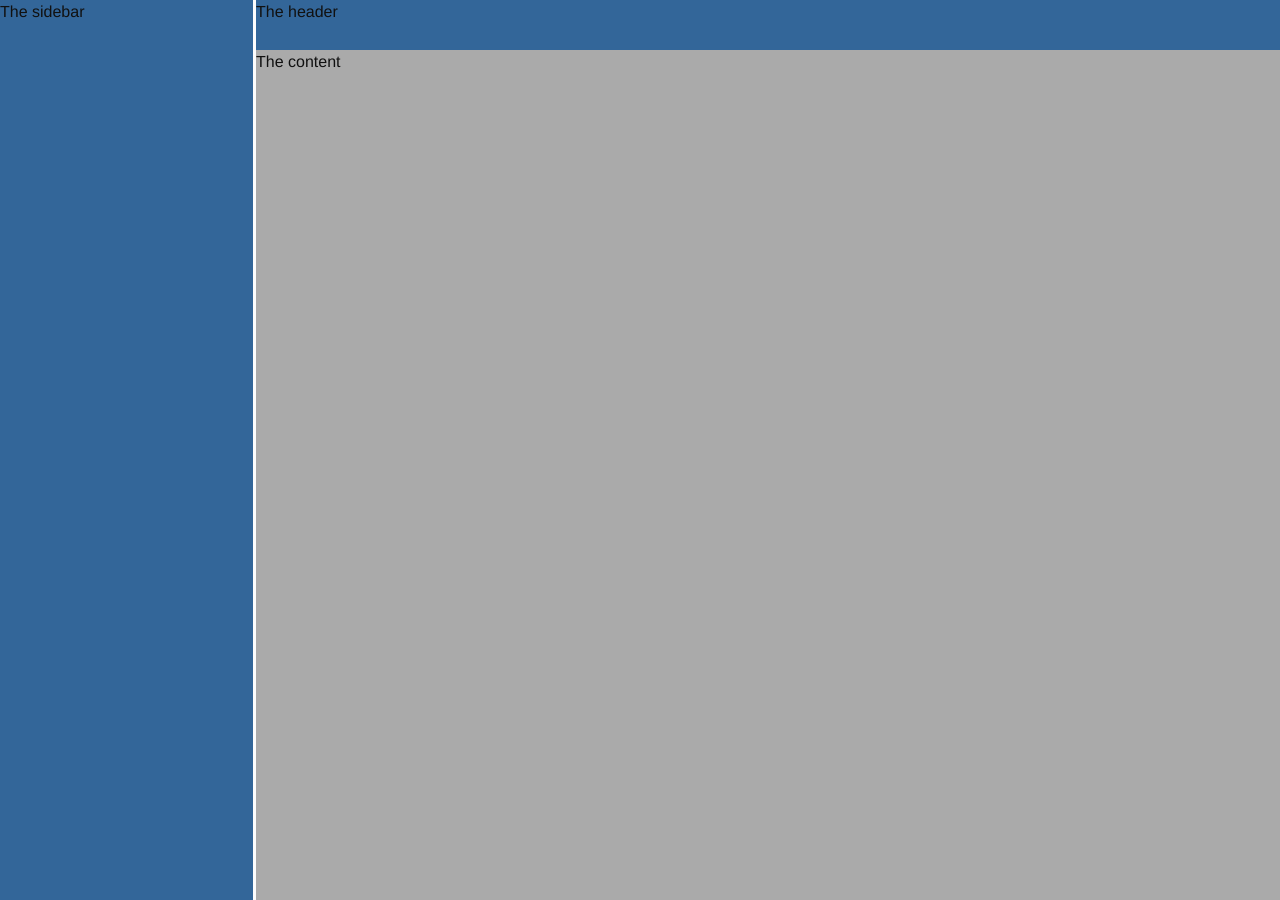
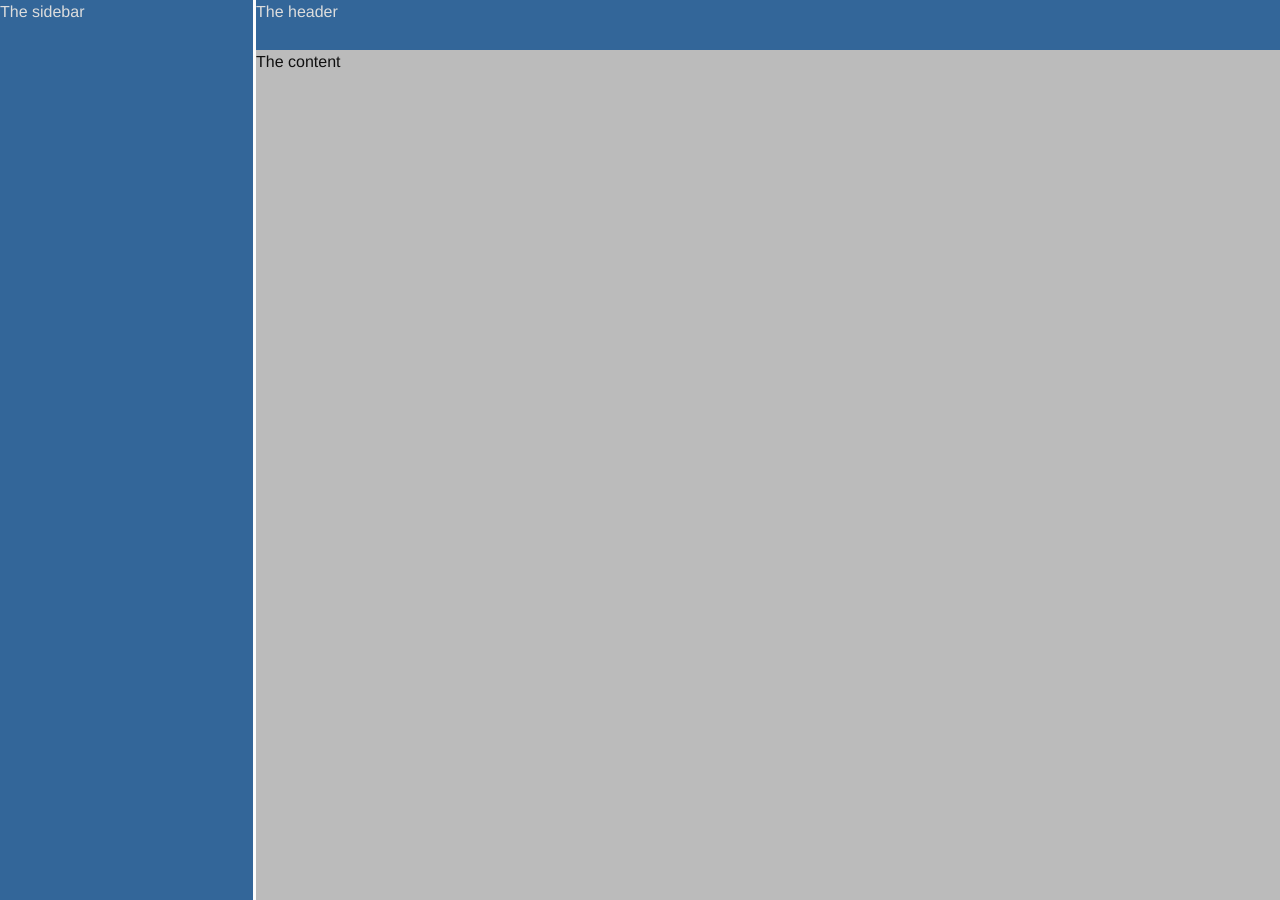
Before and after one commit to Nelspike/Nelspike.github.io, a Jekyll site: the page built from index.html, in a window 1280 px wide. Built offline with Jekyll 4.4.1, drawn with Linux system fonts in a browser that asks for light colours.

Commit message:
Font colour picked.

```diff
--- a/_sass/_default_layout.scss
+++ b/_sass/_default_layout.scss
@@ -11,6 +11,7 @@ header {
   position: absolute;
   right: 0;
   background-color: #336699;
+  color: #ddd;
 
   @media screen and (max-width: $low-resolution-width) {
     width: 80%;
@@ -27,6 +28,7 @@ header {
   position: absolute;
   bottom: 0;
   background-color: #336699;
+  color: #ddd;
 
   @media screen and (max-width: $low-resolution-width) {
     width: 19.8%;
@@ -50,7 +52,8 @@ header {
   right: 0;
   top: 50px;
   bottom: 0;
-  background-color: #aaa;
+  background-color: #bbb;
+  color: #111;
 
   @media screen and (max-width: $low-resolution-width) {
     width: 80%;
```
